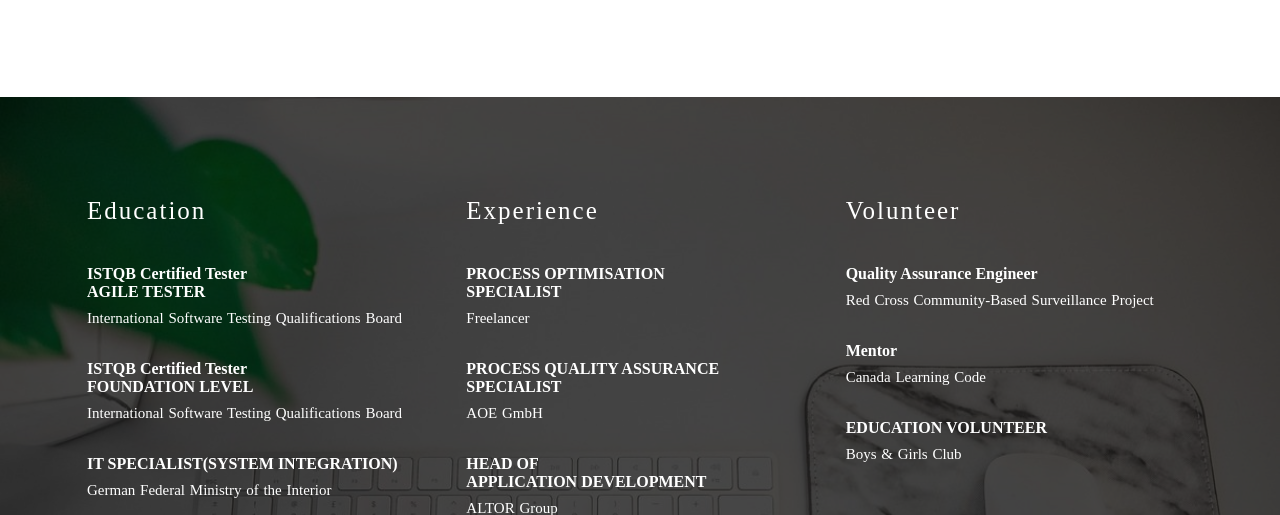
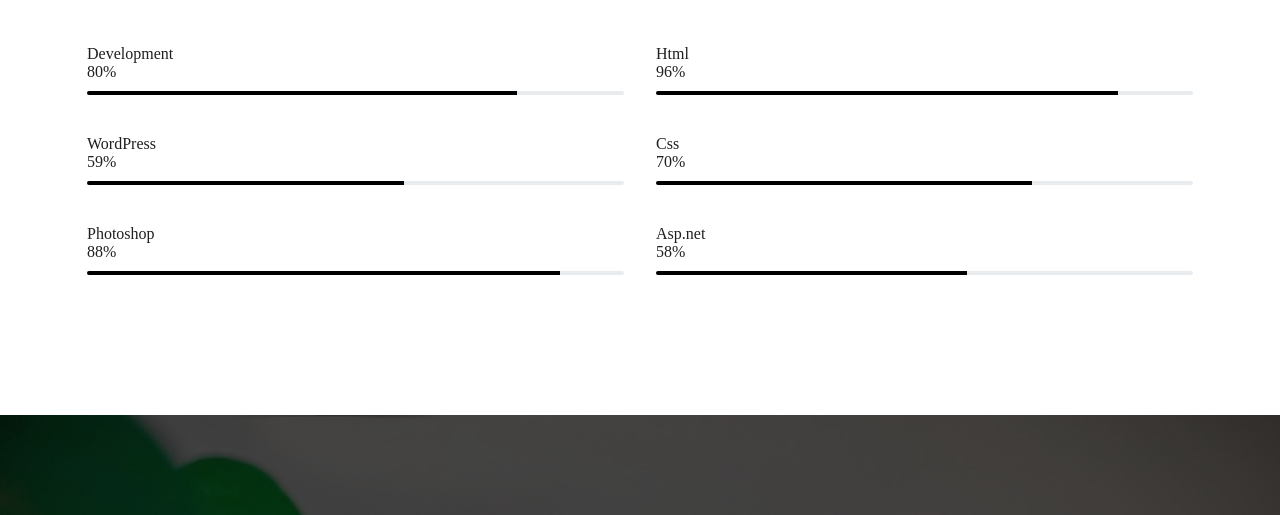
Before and after one commit to ChrisPint/portfolio, a plain HTML site: page index.html in a window 1280 px wide. Shown: the part 1335-1850 px from the top of the page. Drawn offline with nearby package versions, Linux system fonts and the light colour scheme.

Commit message:
add skill progress bar

```diff
--- a/assets/custom.css
+++ b/assets/custom.css
@@ -593,6 +593,15 @@
 }
 
 @media (min-width: 992px) {
+  .col-lg-6 {
+    -ms-flex: 0 0 50%;
+    flex: 0 0 50%;
+    max-width: 50%;
+}
+}
+
+
+@media (min-width: 992px) {
   .col-lg-3 {
     -webkit-box-flex: 0;
     -ms-flex: 0 0 25%;
@@ -614,6 +623,42 @@
 }
 }
 
+.mt-5, .my-5 {
+  margin-top: 3rem!important;
+}
+
+/*---- progress skill ---*/
+.skill-custom .progress {
+  height: 4px;
+  margin-bottom: 40px;
+  margin-top: 10px;
+}
+.progress {
+  display: -ms-flexbox;
+  display: flex;
+  height: 1rem;
+  overflow: hidden;
+  font-size: .75rem;
+  background-color: #e9ecef;
+  border-radius: .25rem;
+}
+
+.skill-custom .progress-bar {
+  background: #000;
+}
+.progress-bar {
+  display: -ms-flexbox;
+  display: flex;
+  -ms-flex-direction: column;
+  flex-direction: column;
+  -ms-flex-pack: center;
+  justify-content: center;
+  color: #fff;
+  text-align: center;
+  white-space: nowrap;
+  background-color: #007bff;
+  transition: width .6s ease;
+}
 
 /*----- skills -----*/
 .skills .box {
--- a/index.html
+++ b/index.html
@@ -113,7 +113,59 @@
                                         </div>
                                     </div>
             </div>
-</div>
+            <div class="row mt-5">
+                    <div class="col-lg-6">
+                        <div class="progress-bars skill-custom">
+                            <div class="clearfix">
+                                <div class="text-dark font-weight-bold float-left">Development</div>
+                                <div class="text-muted float-right">80%</div>
+                            </div>
+                            <div class="progress">
+                                <div class="progress-bar" role="progressbar" style="width: 80%" aria-valuenow="0" aria-valuemin="0" aria-valuemax="100"></div>
+                            </div>
+                            <div class="clearfix">
+                                <div class="text-dark font-weight-bold float-left">WordPress</div>
+                                <div class="text-muted float-right">59%</div>
+                            </div>
+                            <div class="progress">
+                                <div class="progress-bar" role="progressbar" style="width: 59%" aria-valuenow="25" aria-valuemin="0" aria-valuemax="100"></div>
+                            </div>
+                            <div class="clearfix">
+                                <div class="text-dark font-weight-bold float-left">Photoshop</div>
+                                <div class="text-muted float-right">88%</div>
+                            </div>
+                            <div class="progress">
+                                <div class="progress-bar" role="progressbar" style="width: 88%" aria-valuenow="0" aria-valuemin="0" aria-valuemax="100"></div>
+                            </div>
+                        </div>
+                    </div>
+                    <div class="col-lg-6">
+                        <div class="progress-bars skill-custom">
+                            <div class="clearfix">
+                                <div class="text-dark font-weight-bold float-left">Html</div>
+                                <div class="text-muted float-right">96%</div>
+                            </div>
+                            <div class="progress">
+                                <div class="progress-bar" role="progressbar" style="width: 86%" aria-valuenow="0" aria-valuemin="0" aria-valuemax="100"></div>
+                            </div>
+                            <div class="clearfix">
+                                <div class="text-dark font-weight-bold float-left">Css</div>
+                                <div class="text-muted float-right">70%</div>
+                            </div>
+                            <div class="progress">
+                                <div class="progress-bar" role="progressbar" style="width: 70%" aria-valuenow="25" aria-valuemin="0" aria-valuemax="100"></div>
+                            </div>
+                            <div class="clearfix">
+                                <div class="text-dark font-weight-bold float-left">Asp.net</div>
+                                <div class="text-muted float-right">58%</div>
+                            </div>
+                            <div class="progress">
+                                <div class="progress-bar" role="progressbar" style="width:58%" aria-valuenow="0" aria-valuemin="0" aria-valuemax="100"></div>
+                            </div>
+                        </div>
+                    </div>
+                </div>
+        </div>
 </section>
 
 <section class="resume" id="resume">
```
